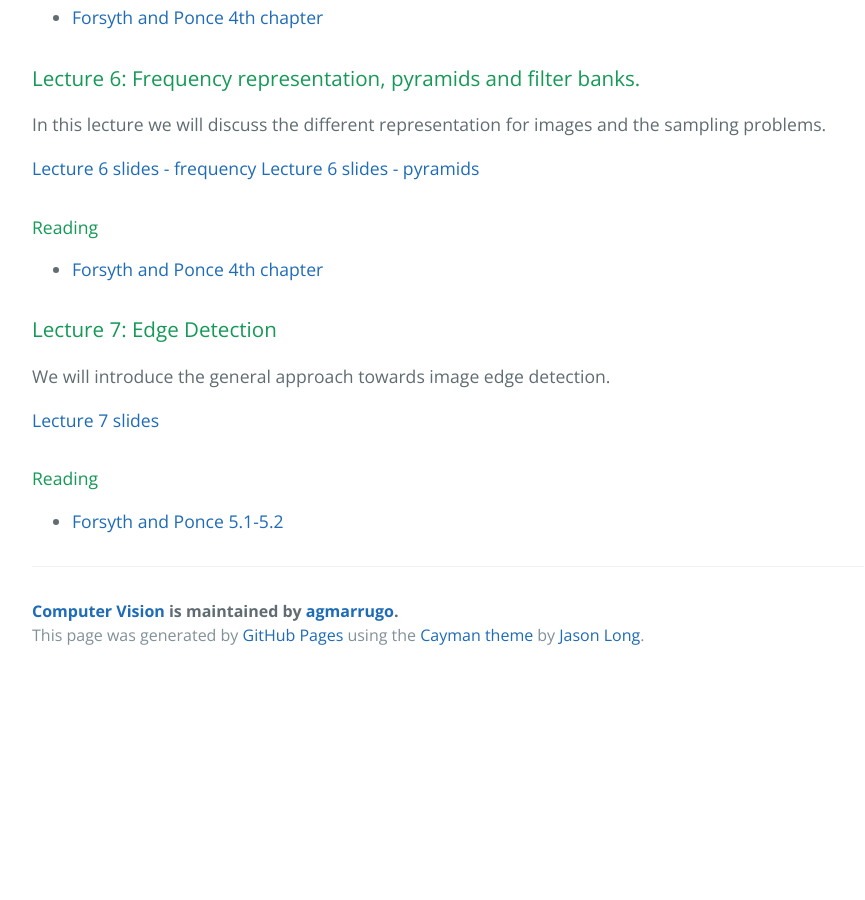
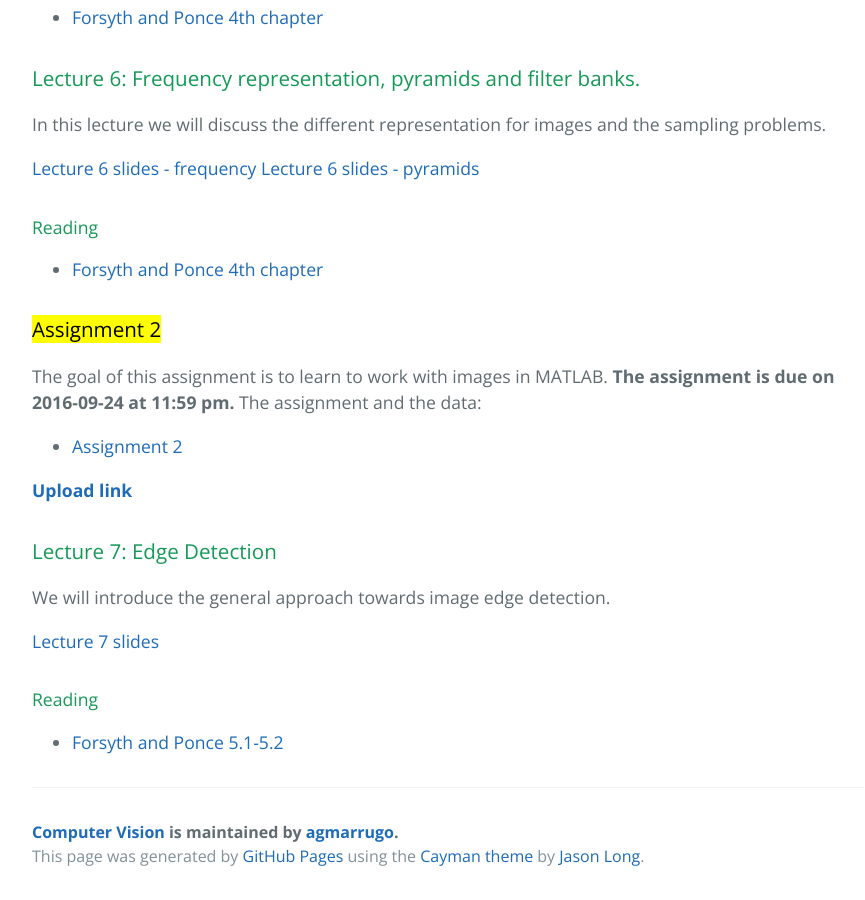
Before and after one commit to opi-lab/optical-metrology-2021, a Jekyll site: the page built from index.md, in a window 1280 px wide and 900 px high, scrolled down 2893 px. Shown: the whole window, without its empty margins (192-1057 px from the left). Built offline with Jekyll 4.4.1, drawn with Linux system fonts in a browser that asks for light colours; before the commit the page ends 3572 px from its top, so only the background shows below that.

Commit message:
Update index.md

```diff
--- a/index.md
+++ b/index.md
@@ -117,6 +117,14 @@ In this lecture we will discuss the different representation for images and the
 
 - [Forsyth and Ponce 4th chapter](https://www.dropbox.com/s/oojl3uuwlj8mohk/Forsyth-Ponce-chapter-04.pdf?dl=0)
 
+### <mark>Assignment 2</mark>
+
+The goal of this assignment is to learn to work with images in MATLAB. **The assignment is due on 2016-09-24 at 11:59 pm.** The assignment and the data:
+
+- [Assignment 2](assignment2/)
+
+[**Upload link**](https://www.dropbox.com/request/HNjyNE0MMbHMx0qeUMrX)
+
 ### Lecture 7: Edge Detection
 
 We will introduce the general approach towards image edge detection.
```
